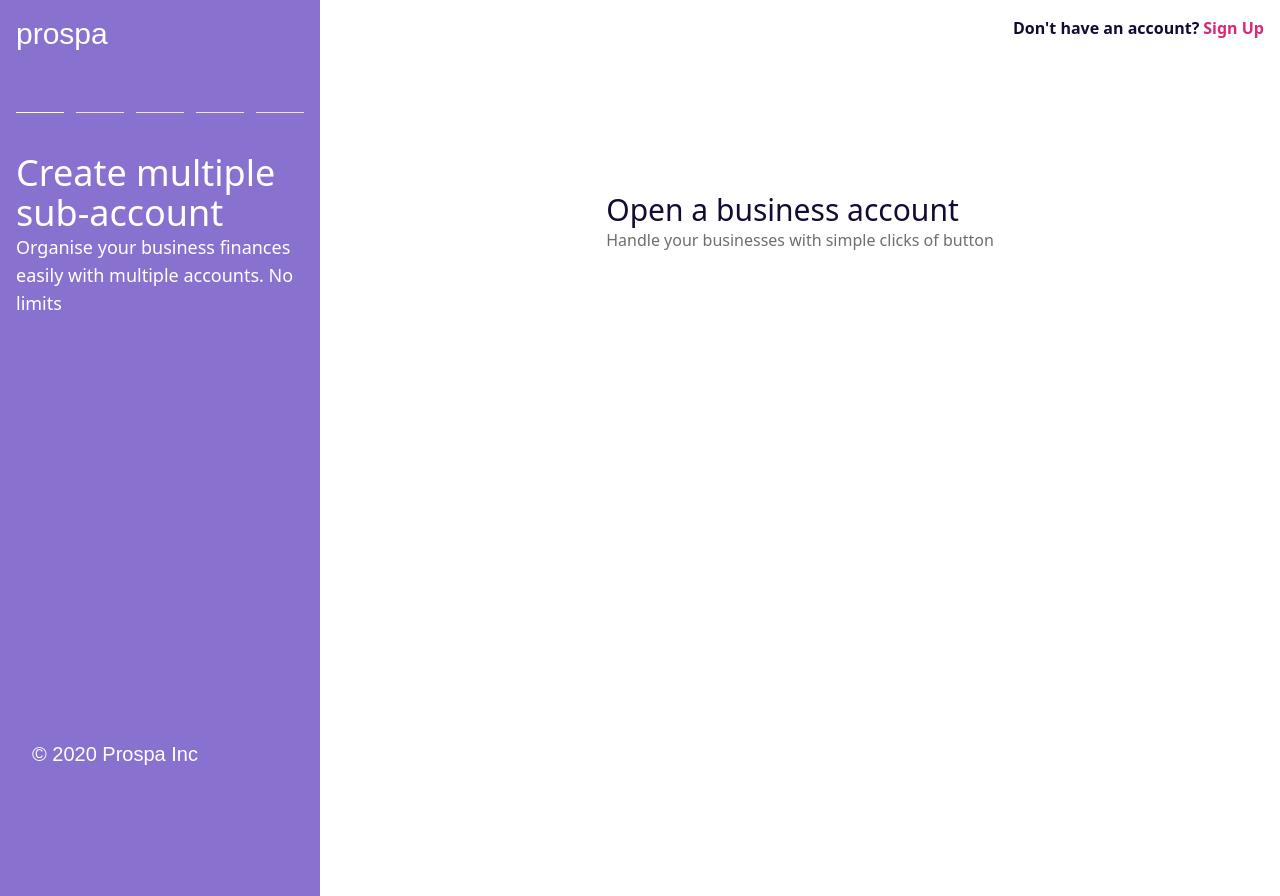
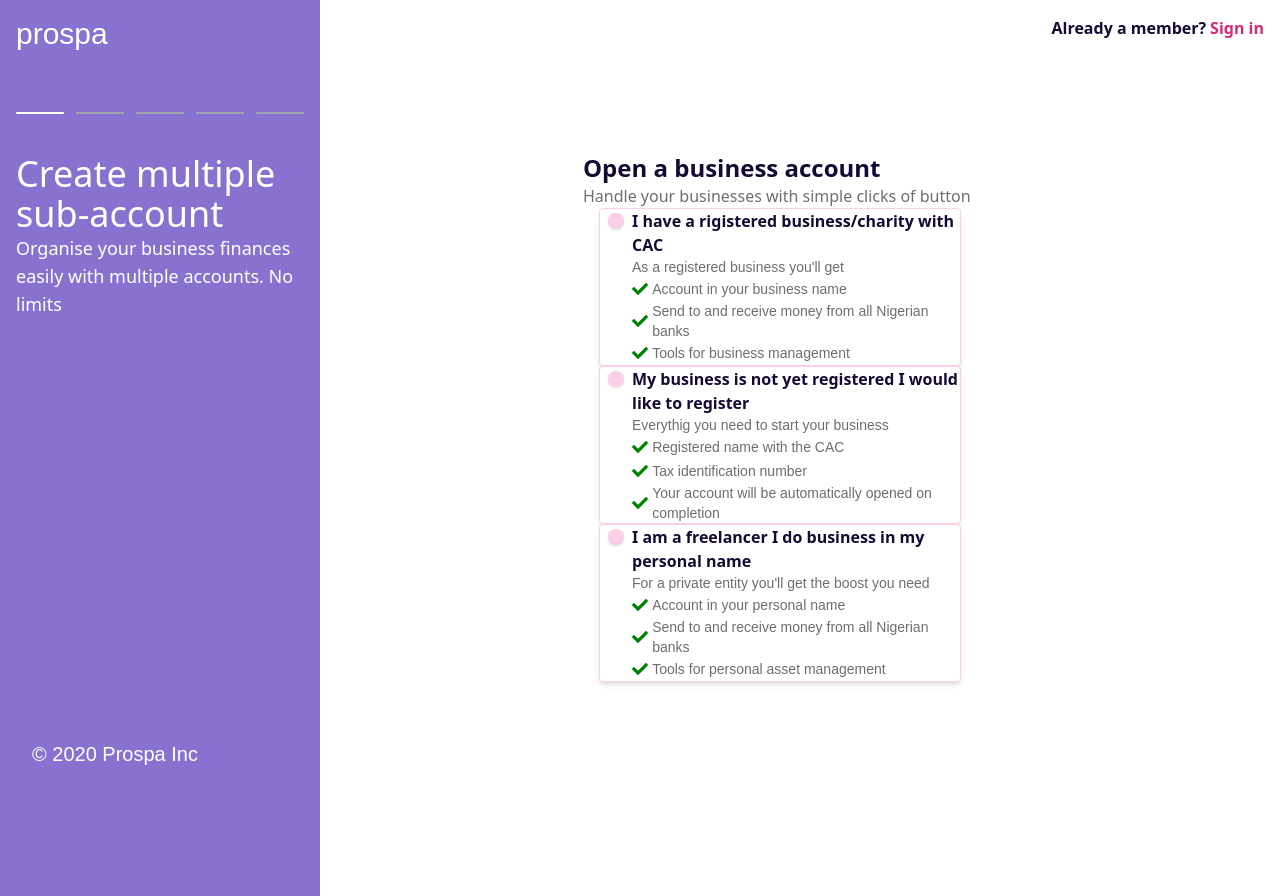
Before and after one commit to Robertito1/getpreneured, a React (Create React App) app: page /select-service in a window 1280 px wide. Built offline with nearby package versions, Linux system fonts and the light colour scheme.

Commit message:
select services page ui implementation completed

```diff
--- a/src/components/dashes.js
+++ b/src/components/dashes.js
@@ -3,11 +3,11 @@ import React from 'react'
 const Dashes = () => {
     return (
         <div className='flex w-full justify-between mb-10'>
-          <div className='h-px w-2/12 bg-white'></div>
-          <div className='h-px w-2/12 bg-gray-200'></div>
-          <div className='h-px w-2/12 bg-gray-200'></div>
-          <div className='h-px w-2/12 bg-gray-200'></div>
-          <div className='h-px w-2/12 bg-gray-200'></div>
+          <div className='rounded h-0.5 w-2/12 bg-white'></div>
+          <div className='rounded h-0.5 w-2/12 bg-gray-400'></div>
+          <div className='rounded h-0.5 w-2/12 bg-gray-400'></div>
+          <div className='rounded h-0.5 w-2/12 bg-gray-400'></div>
+          <div className='rounded h-0.5 w-2/12 bg-gray-400'></div>
        </div>
     )
 }
--- a/src/components/formSection.js
+++ b/src/components/formSection.js
@@ -9,7 +9,7 @@ const FormSection = ({color, children}) => {
            <p className='text-4xl'>Create multiple sub-account</p>
            <p className='text-lg'>Organise your business finances easily with multiple accounts. No limits</p>
           </div>
-          <div className='w-9/12 flex justify-center mt-24'>
+          <div className='w-9/12 flex justify-center mt-14'>
              {children}
           </div>
           <p className='absolute bottom-0 left-0 m-8 primary-font text-xl text-white'>© 2020 Prospa Inc</p>
--- a/src/components/selectServiceForm.js
+++ b/src/components/selectServiceForm.js
@@ -1,13 +1,13 @@
 import React from 'react'
+import ServiceTypeCard from './serviceTypeCard'
+import {services} from '../utils/services'
 
 const SelectServiceForm = () =>{
     return (
         <div>
-            <p className='text-3xl text-purp'>Open a business account</p>
+            <p className='text-2xl font-bold text-purp'>Open a business account</p>
             <p className='dashboard-side-text'>Handle your businesses with simple clicks of button</p>
-            <form>
-
-            </form>
+            {services.map(e => <ServiceTypeCard data={e} key={e.title}/>)}
         </div>
     )
 }
--- /dev/null
+++ b/src/components/serviceTypeCard.js
@@ -0,0 +1,34 @@
+import React, {useState} from 'react'
+import { FontAwesomeIcon } from '@fortawesome/react-fontawesome'
+import { faCheck } from '@fortawesome/free-solid-svg-icons'
+
+const ServiceTypeCard = ({data}) => {
+    const [show, setShow] = useState(false)
+    const showingBenefits = show ? 'hidden' : null
+    const showingSelect = show ? 'bg-gray-200' : 'bg-pink-200'
+    const showingBox = show ?  'border-none': 'border border-solid border-pink-200'
+    const toggle = () =>{
+        setShow(show => !show)
+    }
+    return (
+        <div className={`${showingBox} flex justify-center items-top shadow-md ml-4 bg-white rounded w-10/12`}>
+            <div className={` ${showingSelect} rounded-full shadow h-2 w-2  p-2 mt-1 mx-2`}>
+
+            </div>
+            <div onClick={toggle} className='w-96'>
+                <p className='font-bold text-purp'>{data.title}</p>
+                <div className={`${showingBenefits}`}>
+                    <p className='dashboard-side-text text-sm primary-font'>{data.description}</p>
+                    {data.offers.map((e) =>
+                    <div className='flex items-center' key={e}>
+                        <FontAwesomeIcon icon={faCheck} color='green'/>  {'\u00A0'}
+                        <p className='dashboard-side-text text-sm primary-font'>{e}</p>
+                    </div>
+                    )}
+                </div>
+            </div>
+        </div>
+    )
+}
+
+export default ServiceTypeCard;
--- a/src/pages/login.js
+++ b/src/pages/login.js
@@ -5,7 +5,7 @@ import Navbar from '../components/navbar'
 
 const Login = () => {
     const data = {
-      color: 'cyan',
+      color: 'purple',
       question: 'Don\'t have an account?',
       action: 'Sign Up',
       url: '/signup'
--- a/src/pages/selectService.js
+++ b/src/pages/selectService.js
@@ -6,9 +6,9 @@ import SelectServiceForm from '../components/selectServiceForm'
 const SelectService = () => {
   const data = {
     color: 'cyan',
-    question: 'Don\'t have an account?',
-    action: 'Sign Up',
-    url: '/signup'
+    question: 'Already a member?',
+    action: 'Sign in',
+    url: '/'
   }
     return (
         <div>
--- a/src/pages/signUp.js
+++ b/src/pages/signUp.js
@@ -5,8 +5,8 @@ import SignUpForm from '../components/signUpForm'
 
 const SignUp = () => {
   const data = {
-    color: 'purple',
-    question: 'Already have an account?',
+    color: 'cyan',
+    question: 'Already a member?',
     action: 'Sign In',
     url: '/'
   }
--- /dev/null
+++ b/src/utils/services.js
@@ -0,0 +1,29 @@
+export const services = [
+    {
+        title: 'I have a rigistered business/charity with CAC',
+        description: 'As a registered business you\'ll get',
+        offers: [
+              'Account in your business name',
+              'Send to and receive money from all Nigerian banks',
+              'Tools for business management'
+        ]
+    },
+    {
+        title: 'My business is not yet registered I would like to register',
+        description: 'Everythig you need to start your business',
+        offers: [
+              'Registered name with the CAC',
+              'Tax identification number',
+              'Your account will be automatically opened on completion'
+        ]
+    },
+    {
+        title: 'I am a freelancer I do business in my personal name',
+        description: 'For a private entity you\'ll get the boost you need',
+        offers: [
+              'Account in your personal name',
+              'Send to and receive money from all Nigerian banks',
+              'Tools for personal asset management'
+        ]
+    }
+]
```
